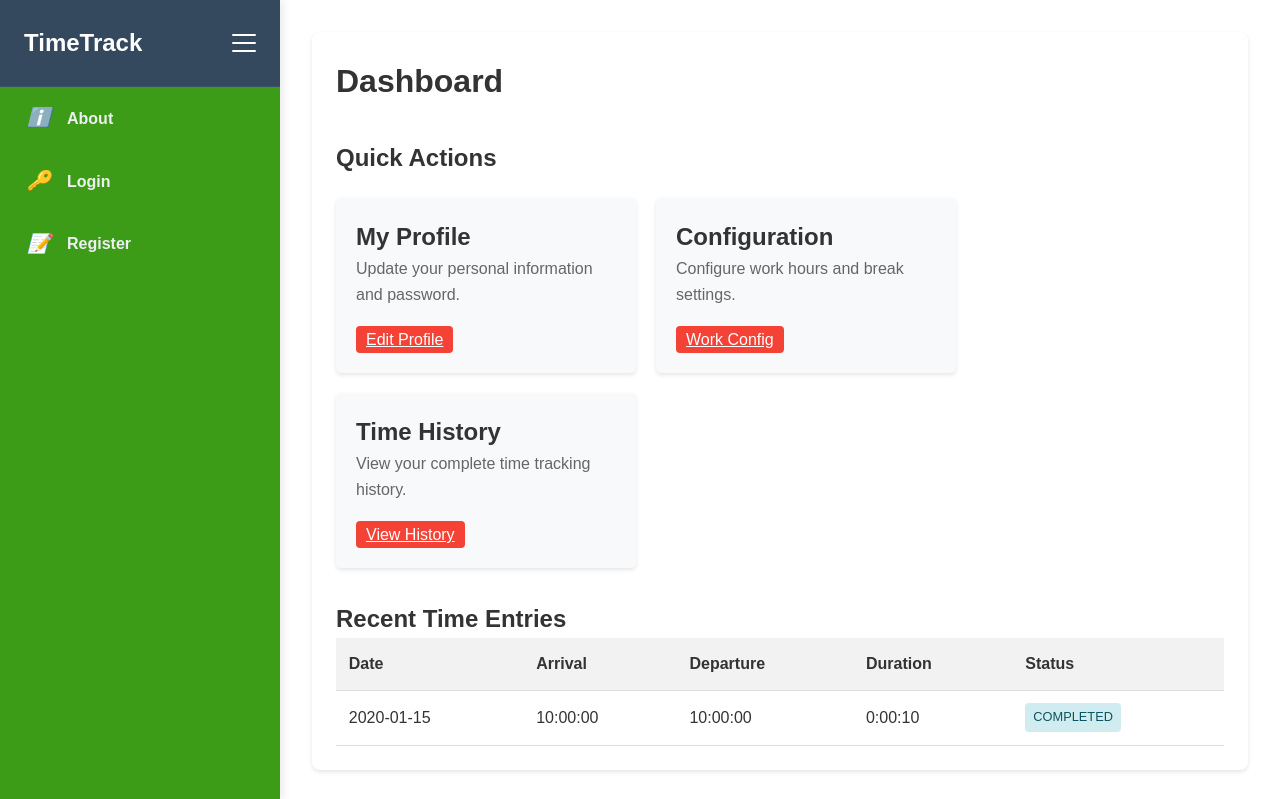
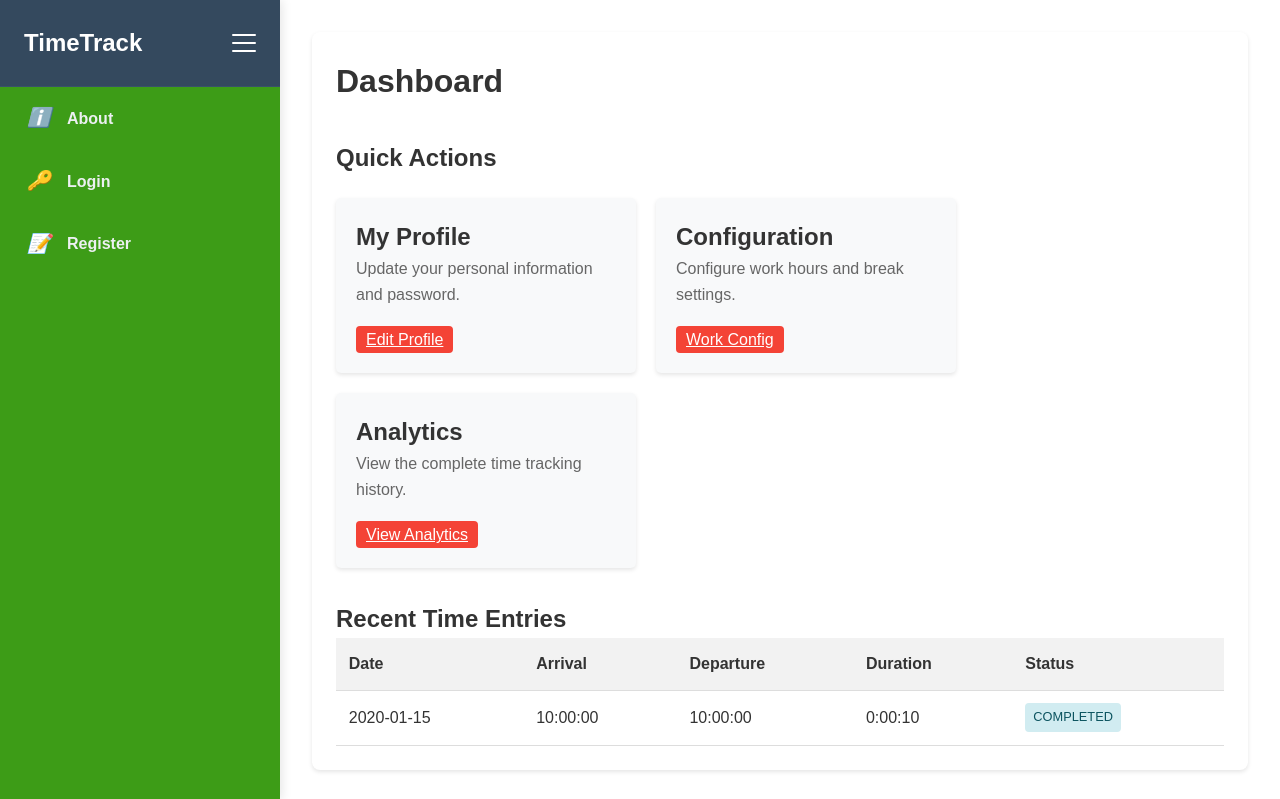
Before and after one commit to nullmedium/TimeTrack, a Flask app: template templates/dashboard.html in a window 1280 px wide. Shown: the top 799 px of the page. Run offline with Flask 2, Linux system fonts and the light colour scheme; tables that the repository leaves empty hold one stand-in row (values such as "Sample post"); the template is opened without the code that fills it: values that come from a table or form of the project are taken from there, most other values are stand-ins (such as "Sample title", 1, 10 or a date in 2020).

Commit message:
Fix merge oversight.

```diff
--- a/templates/dashboard.html
+++ b/templates/dashboard.html
@@ -31,9 +31,9 @@
             </div>
 
             <div class="admin-card">
-                <h2>Time History</h2>
-                <p>View your complete time tracking history.</p>
-                <a href="{{ url_for('history') }}" class="btn btn-secondary">View History</a>
+                <h2>Analytics</h2>
+                <p>View the complete time tracking history.</p>
+                <a href="{{ url_for('analytics') }}" class="btn btn-secondary">View Analytics</a>
             </div>
         </div>
     </div>
```
